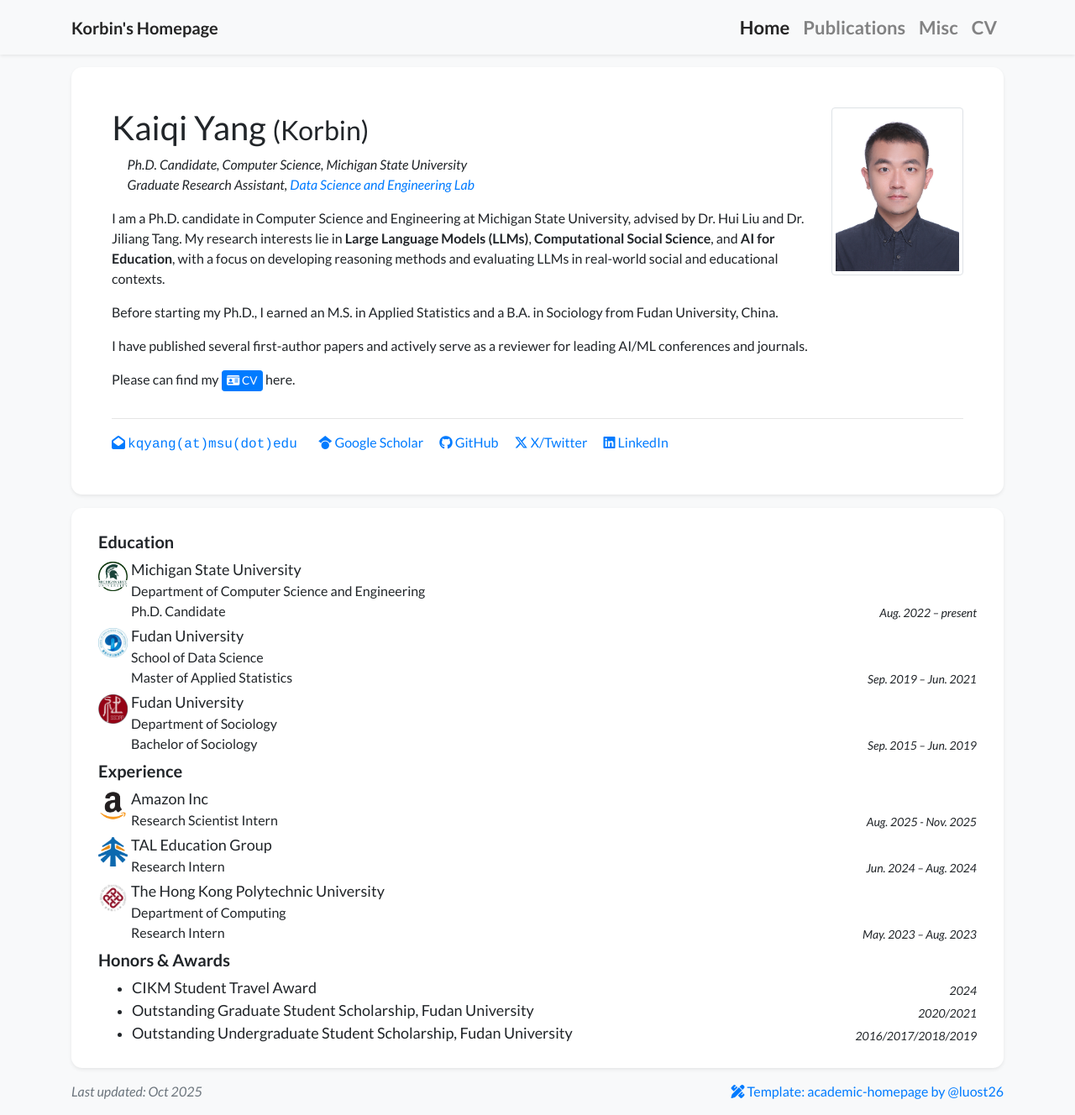
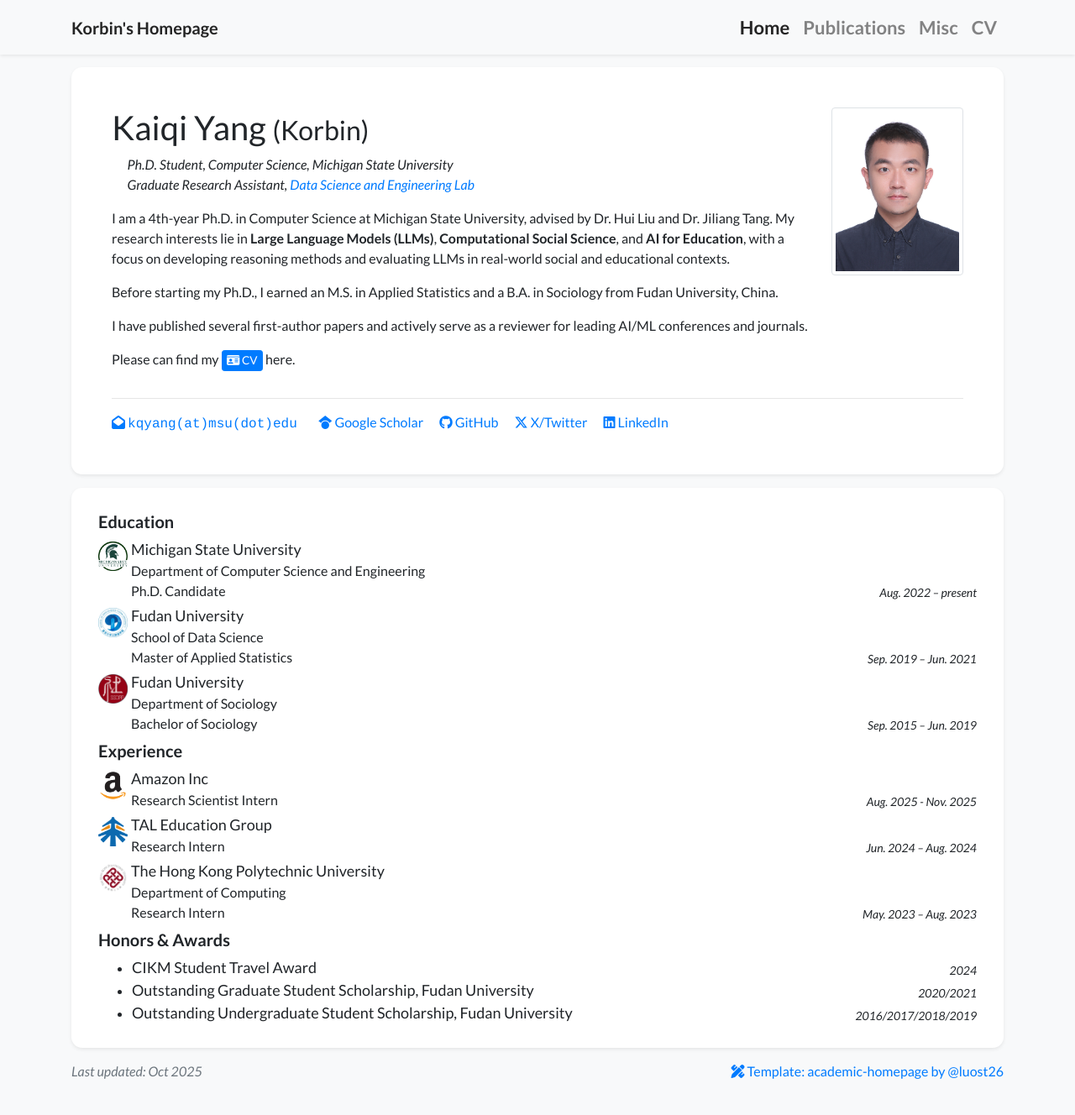
Before and after one commit to KorbinY/korbiny.github.io, a Jekyll site: the page built from index.html, in a window 1280 px wide and 1328 px high. Shown: the whole window at 84% size. Built offline with Jekyll 4.4.1, drawn with Linux system fonts in a browser that asks for light colours; nearby versions of some CDN libraries; a style sheet for code colours, icons or effects is not loaded.

Commit message:
update bio

```diff
--- a/_data/profile.yml
+++ b/_data/profile.yml
@@ -5,7 +5,7 @@ navbar_name: "Korbin"
 positions:
 # - logo: /assets/images/badges/michigan-state-logo-png-transparent.png
 #   logo_size: 35px
-  - name: "&nbsp;&nbsp;&nbsp;&nbsp;&nbsp;&nbsp;<i>Ph.D. Candidate, Computer Science, Michigan State University</i>"
+  - name: "&nbsp;&nbsp;&nbsp;&nbsp;&nbsp;&nbsp;<i>Ph.D. Student, Computer Science, Michigan State University</i>"
   - name: "&nbsp;&nbsp;&nbsp;&nbsp;&nbsp;&nbsp;<i>Graduate Research Assistant, <a href='https://dse.cse.msu.edu' target='_blank' rel='noopener noreferrer'>Data Science and Engineering Lab</a></i>"
 
 
@@ -24,7 +24,7 @@ linkedin: korbiny
 short_bio_text_justify: false
 short_bio: >-
   <p>
-    I am a Ph.D. candidate in Computer Science and Engineering at Michigan State University,
+    I am a 4th-year Ph.D. in Computer Science at Michigan State University,
     advised by Dr. Hui Liu and Dr. Jiliang Tang. My research interests lie in
     <b>Large Language Models (LLMs)</b>, <b>Computational Social Science</b>, and <b>AI for Education</b>, with a focus on developing reasoning methods and evaluating LLMs in real-world social and educational contexts.
   </p>
@@ -35,7 +35,7 @@ short_bio: >-
     I have published several first-author papers and actively serve as a reviewer for leading AI/ML conferences and journals.
   </p>
   <p>
-    Please can find my <a href="/assets/files/My_CV_New.pdf" target="_blank" class="btn btn-sm btn-primary align-baseline" style="padding: 0.1em 0.4em; font-size: 0.85em;"> <i class="fa-solid fa-id-card"></i> CV </a> here.
+    Please can find my <a href="/assets/files/My_CV_New.pdf" target="_blank" class="btn btn-sm btn-primary align-baseline" style="padding: 0.1em 0.4em; font-size: 0.85em;"> <i class="fa-solid fa-id-card"></i> <span>CV</span> </a> here.
   </p>
 
 
```
